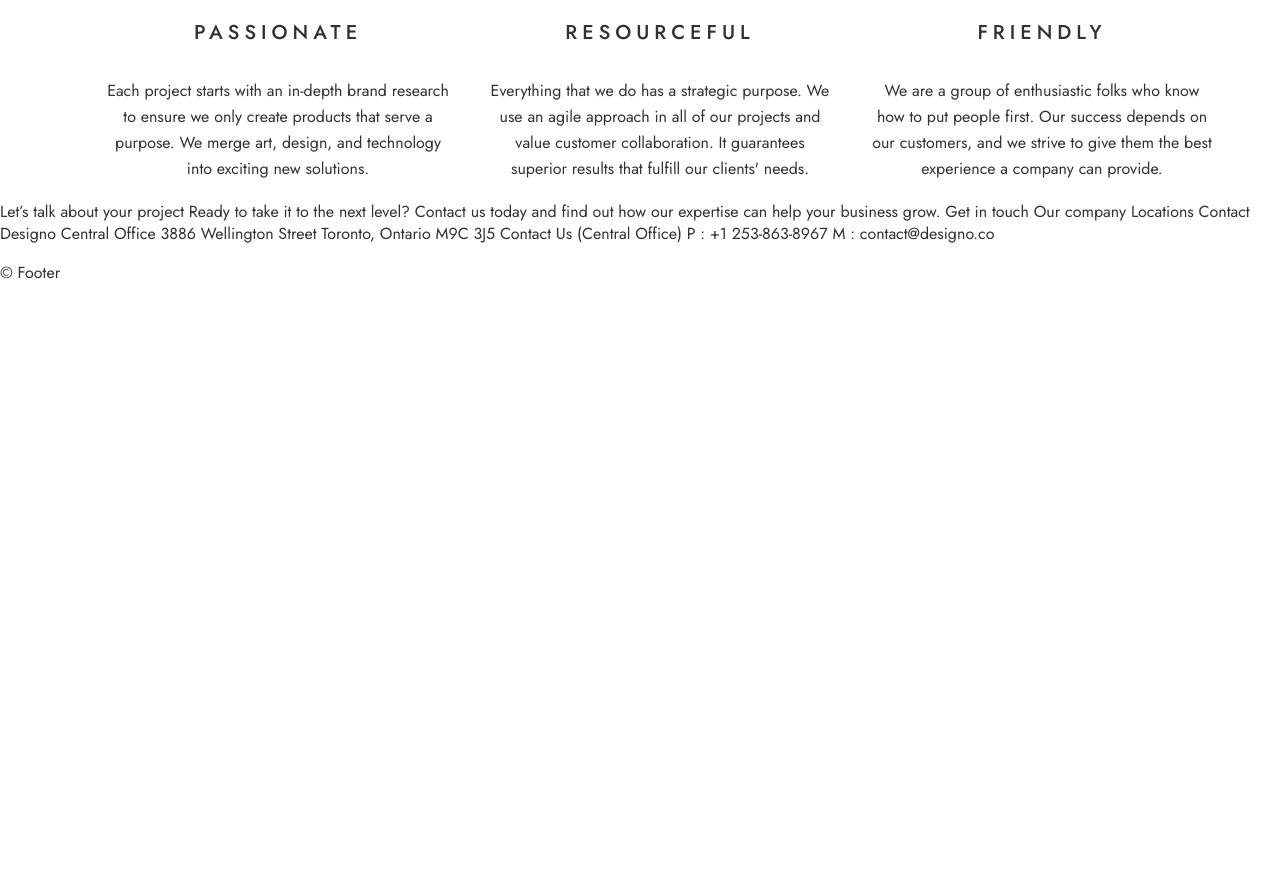
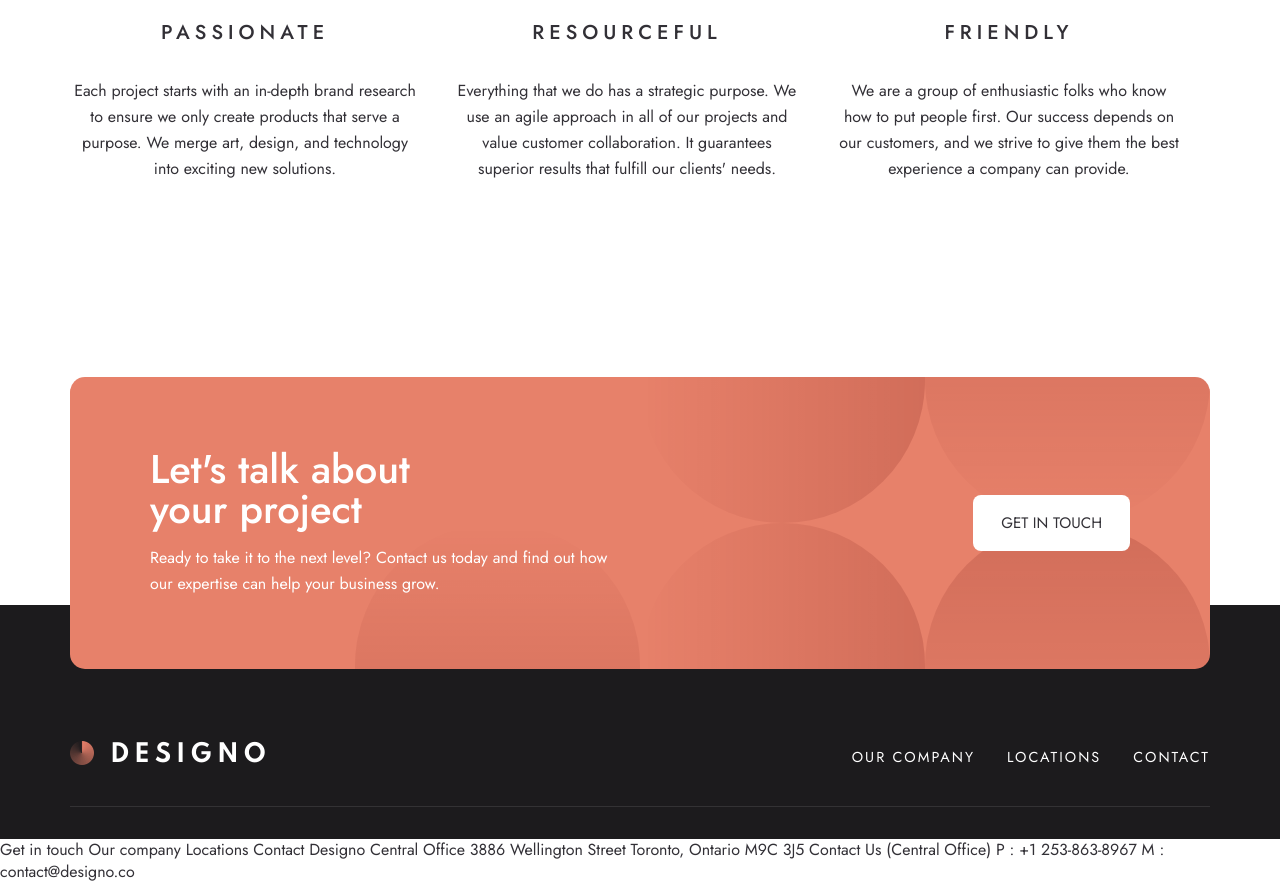
Before and after one commit to arjunkdot/designo-multi-page-website, a plain HTML site: page index.html in a window 1280 px wide. Shown: the part 1898-2781 px from the top of the page. Before the commit the page ends 2198 px from the top, so only its background shows below. Drawn offline with Linux system fonts and the light colour scheme.

Commit message:
Footer added.

```diff
--- a/common/footer.html
+++ b/common/footer.html
@@ -1 +1,23 @@
-<p>&copy; Footer</p>
+<footer class="ds-footer">
+    <div class="ds-container">
+        <div class="ds-footer__top">
+            <a href="#" class="ds-link ds-link--transparent">
+                <img src="/assets/shared/desktop/logo-light.png" alt="Designo" class="ds-footer__logo" width="202" height="27" />
+            </a>
+            <ul class="ds-footer__nav-items">
+                <li class="ds-footer__nav-item">
+                    <a href="#" class="ds-link--nav-link ds-link--nav-link--light">Our Company</a>
+                </li>
+                <li class="ds-footer__nav-item">
+                    <a href="#" class="ds-link--nav-link ds-link--nav-link--light">Locations</a>
+                </li>
+                <li class="ds-footer__nav-item">
+                    <a href="#" class="ds-link--nav-link ds-link--nav-link--light">Contact</a>
+                </li>
+            </ul>
+        </div>
+    </div>
+</footer>
+Get in touch Our company Locations Contact Designo Central Office 3886
+    Wellington Street Toronto, Ontario M9C 3J5 Contact Us (Central Office) P :
+    +1 253-863-8967 M : contact@designo.co
--- a/common/header.html
+++ b/common/header.html
@@ -7,13 +7,13 @@
 
             <ul class="ds-header__nav-items">
                 <li class="ds-header__nav-item">
-                    <a href="#" class="ds-header__nav-link">Our Company</a>
+                    <a href="#" class="ds-link--nav-link ds-link--nav-link--dark">Our Company</a>
                 </li>
                 <li class="ds-header__nav-item">
-                    <a href="#" class="ds-header__nav-link">Locations</a>
+                    <a href="#" class="ds-link--nav-link ds-link--nav-link--dark">Locations</a>
                 </li>
                 <li class="ds-header__nav-item">
-                    <a href="#" class="ds-header__nav-link">Contact</a>
+                    <a href="#" class="ds-link--nav-link ds-link--nav-link--dark">Contact</a>
                 </li>
             </ul>
         </nav>
--- a/index.html
+++ b/index.html
@@ -17,7 +17,7 @@
   <body>
     <div id="header"></div>
 
-    <div class="ds-container">
+    <div class="ds-container ds-container--footer-cta">
       <section class="ds-hero ds-hero--home">
         <div>
           <h1
@@ -30,7 +30,7 @@
             fully responsive websites, app design, and engaging brand
             experiences. Find out more about our services.
           </p>
-          <a href="#" class="ds-btn ds-btn--white"> Learn more </a>
+          <a href="#" class="ds-btn ds-btn--white" role="button"> Learn more </a>
         </div>
         <img
           src="/assets/home/desktop/image-hero-phone.png"
@@ -143,13 +143,22 @@
           </li>
         </ul>
       </section>
+
+      <section class="ds-cta">
+        <div class="ds-cta__content">
+          <h2 class="ds-heading ds-text--white ds-cta__title">
+            Let&apos;s talk about your project
+          </h2>
+          <p class="ds-text--body ds-text--white ds-cta__text">
+            Ready to take it to the next level? Contact us today and find out
+            how our expertise can help your business grow.
+          </p>
+        </div>
+        <div class="ds-cta__actions">
+          <a href="#" class="ds-btn ds-btn--white" role="button">Get in touch</a>
+        </div>
+      </section>
     </div>
-
-    Let’s talk about your project Ready to take it to the next level? Contact us
-    today and find out how our expertise can help your business grow. Get in
-    touch Our company Locations Contact Designo Central Office 3886 Wellington
-    Street Toronto, Ontario M9C 3J5 Contact Us (Central Office) P : +1
-    253-863-8967 M : contact@designo.co
 
     <div id="footer"></div>
     <script src="./build/js/app.js"></script>
--- /dev/null
+++ b/src/scss/base/_links.scss
@@ -0,0 +1,27 @@
+.ds-link--nav-link {
+  border-bottom: 1px solid transparent;
+  text-transform: uppercase;
+  letter-spacing: 2px;
+  &:hover {
+    text-decoration: none;
+    border-bottom: 1px solid;
+  }
+}
+
+.ds-link--nav-link--dark {
+  color: $dark-grey;
+
+  &:hover {
+    color: $dark-grey;
+    border-color: $dark-grey;
+  }
+}
+
+.ds-link--nav-link--light {
+  color: $white;
+
+  &:hover {
+    color: $white;
+    border-color: $white;
+  }
+}
--- a/src/scss/components/_button.scss
+++ b/src/scss/components/_button.scss
@@ -13,6 +13,7 @@
     justify-content: center;
     text-align: center;
     transition: all $duration ease-in-out;
+    line-height: 0;
 }
 .ds-btn--white{
     background-color: $white;
--- /dev/null
+++ b/src/scss/components/_cta.scss
@@ -0,0 +1,37 @@
+.ds-cta{
+    position: relative;
+    background-color: $peach;
+    background-image: url("/assets/shared/desktop/bg-pattern-call-to-action.svg");
+    background-size: 75%;
+    background-repeat: no-repeat;
+    background-position: right;
+    border-radius: 15px;
+    width: 100%;
+    height: 292px;
+    padding: 0 5rem;
+    display: flex;
+    align-items: center;
+    justify-content: space-between;
+    bottom: -4rem;
+    z-index: 2;
+}
+.ds-cta__content, .ds-cta__actions{
+    width: 50%;
+}
+.ds-cta__actions{
+    display: flex;
+    align-items: center;
+    justify-content: flex-end;
+}
+.ds-cta__title{
+    font-size: 40px;
+    line-height: 40px;
+    max-width: 300px;
+    margin-top: 0;
+    margin-bottom: 1rem;
+}
+.ds-cta__text{
+    max-width: 480px;
+    margin-top: 0;
+    margin-bottom: 0;
+}
--- a/src/scss/components/_features.scss
+++ b/src/scss/components/_features.scss
@@ -3,6 +3,7 @@
   display: grid;
   grid-template-columns: repeat(3, 1fr);
   justify-content: center;
+  padding-left: 0;
 }
 .ds-features__item {
   display: flex;
--- a/src/scss/layout/_footer.scss
+++ b/src/scss/layout/_footer.scss
@@ -1,3 +1,35 @@
 // -----------------------------------------------------------------------------
 // This file contains all styles related to the footer of the site/application.
 // -----------------------------------------------------------------------------
+.ds-container--footer-cta + #footer .ds-footer{
+    padding-top: 8rem;
+}
+.ds-footer{
+    background-color: $light-black;
+    width: 100%;
+    padding: 2rem;
+}
+.ds-footer__top{
+    display: flex;
+    align-items: center;
+    justify-content: space-between;
+    padding-bottom: 1.5rem;
+    border-bottom: 1px solid rgba($white, 0.1);
+}
+.ds-footer__logo{
+    width: 202px;
+    height: auto;
+}
+.ds-footer__nav-items{
+    padding-left: 0;
+    list-style-type: none;
+    display: flex;
+    align-items: center;
+    font-size: 0.9rem;
+}
+.ds-footer__nav-item{
+    margin-right: 2rem;
+    &:last-child{
+        margin-right: 0;
+    }
+}
--- a/src/scss/layout/_header.scss
+++ b/src/scss/layout/_header.scss
@@ -18,21 +18,9 @@
   display: flex;
 }
 .ds-header__nav-item {
-  text-transform: uppercase;
-  letter-spacing: 2px;
   margin-right: 2rem;
 
   &:last-child{
     margin-right: 0;
   }
 }
-.ds-header__nav-link {
-  color: $dark-grey;
-  border-bottom: 1px solid transparent;
-
-  &:hover{
-    color: $dark-grey;
-    text-decoration: none;
-    border-bottom: 1px solid $dark-grey;
-  }
-}
--- a/src/scss/main.scss
+++ b/src/scss/main.scss
@@ -15,6 +15,7 @@
   'base/base',
   'base/fonts',
   'base/typography',
+  'base/links',
   'base/helpers';
 
 // 4. Layout-related sections
@@ -25,6 +26,7 @@
 // 5. Components
 @import
   'components/button',
+  'components/cta',
   'components/features',
   'components/hero',
   'components/service-grid';
```
Also changed, not shown: build/css/style.min.css, 2 other files.
